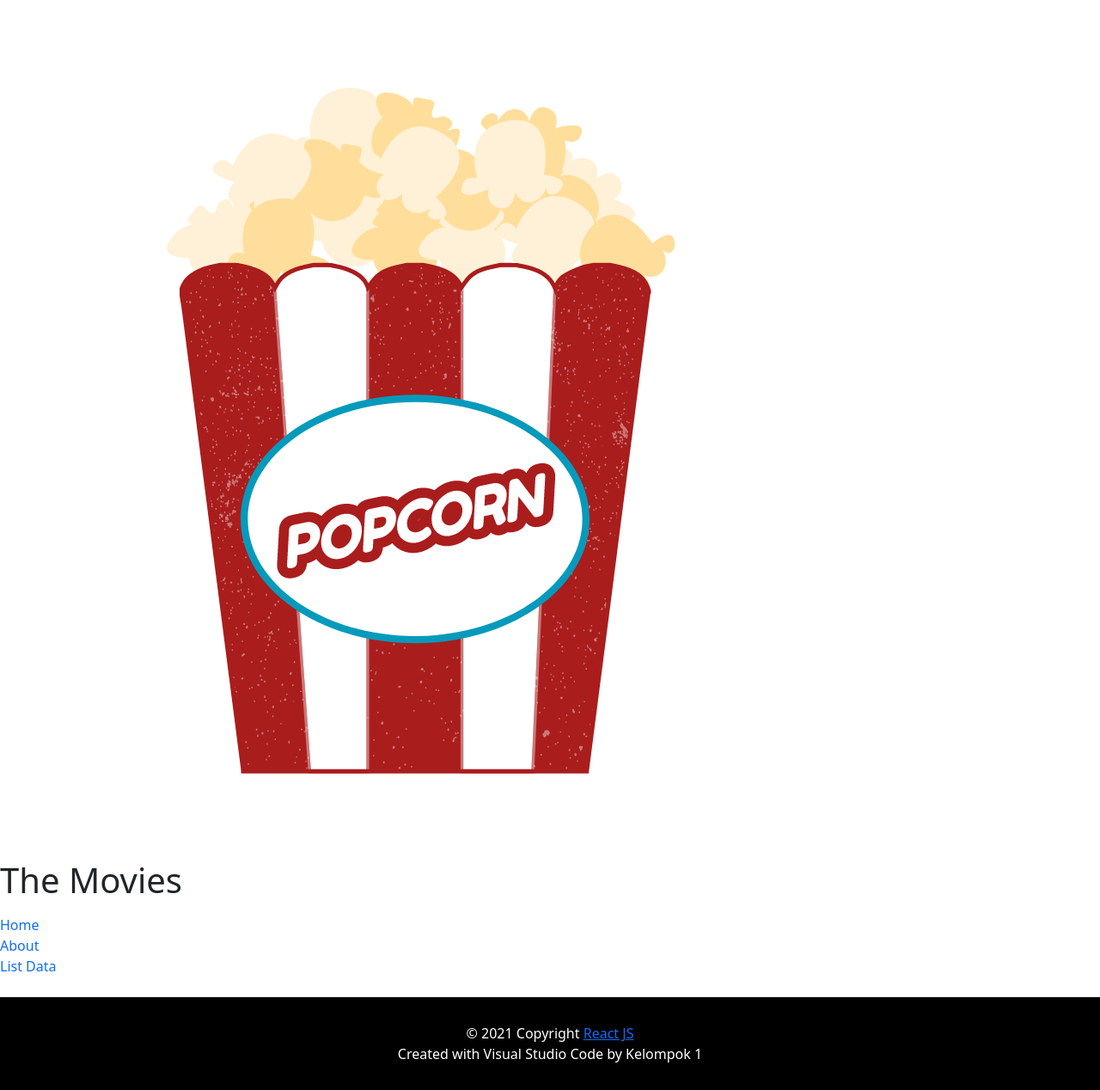
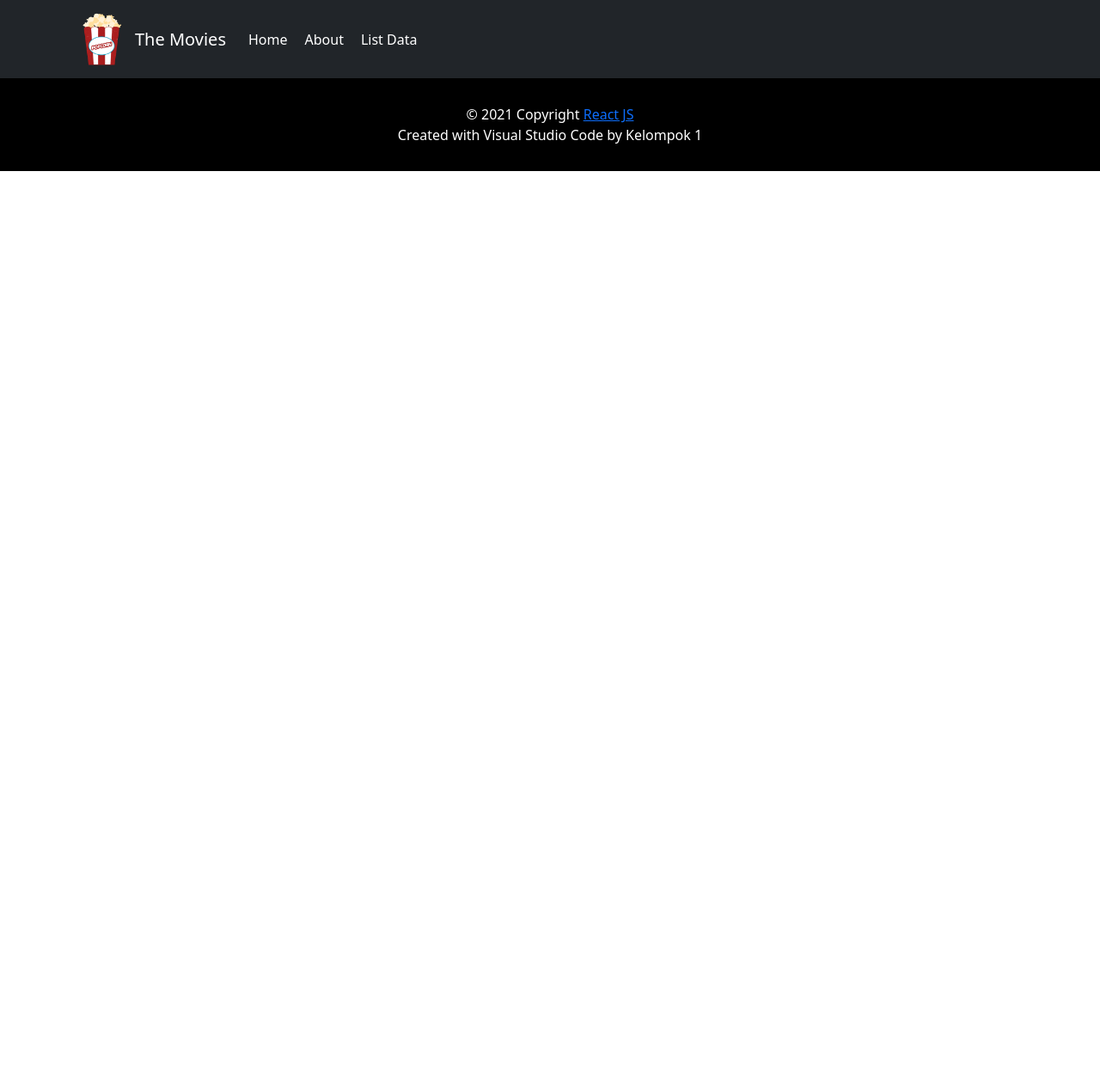
Before and after one commit to PTP-JR/kel-1, a React (Create React App) app: page / in a window 1280 px wide. Shown: the whole page at 86% size. After the commit the page ends 800 px from the top, so only its background shows below. Built offline with nearby package versions, Linux system fonts and the light colour scheme.

Commit message:
commit on 'firsty'

```diff
--- a/src/App.css
+++ b/src/App.css
@@ -3,3 +3,20 @@ Footer{
   color: white;
   padding: 30px;
 }
+
+.link-navigasi{
+  color:white;
+  font-size: 16px;
+  padding: 10px;
+}
+
+.logo{
+  width: 75px;
+  height: 75px;
+}
+
+@media (max-width:600px) {
+  Footer{
+    font-size: 12px;
+  }
+}
--- a/src/App.js
+++ b/src/App.js
@@ -3,25 +3,27 @@ import './App.css';
 import Main from './Main';
 import Logo from './assets/logo.png';
 import {Dropdown} from 'react-bootstrap';
-
+import {NavDropdown, Navbar, Container, Nav} from 'react-bootstrap';
 
 function App() {
 
   return (
     <>
-<div className="header-menu">
-<div className="header-img">
-        <img className="logo" src={Logo} alt="logo"/>
-        <h1>The Movies</h1>
-</div>
 
-<div className="menu navbar-nav">
-        <ul className="nav-link">
-        <li Link to="/" className="link-navigasi nav-item" style={{ textDecoration: 'none' }}>Home</li>
-        <li Link to="/about" className="link-navigasi nav-item" style={{ textDecoration: 'none' }}>About</li>
-        <li Link to="/listData" className="link-navigasi nav-item" style={{ textDecoration: 'none' }}>List Data</li></ul>
-        </div>
-</div>
+<Navbar collapseOnSelect expand="lg" bg="dark" variant="dark">
+  <Container>
+    <img src={Logo} className="logo" alt="logo-situs"/>
+  <Navbar.Brand href="#home">The Movies</Navbar.Brand>
+  <Navbar.Toggle aria-controls="responsive-navbar-nav" />
+  <Navbar.Collapse id="responsive-navbar-nav">
+    <Nav className="me-auto">
+    <Link to="/" className="link-navigasi" style={{ textDecoration: 'none' }}>Home</Link>
+        <Link to="/about" className="link-navigasi" style={{ textDecoration: 'none' }}>About</Link>
+        <Link to="/listData" className="link-navigasi" style={{ textDecoration: 'none' }}>List Data</Link>
+    </Nav>
+  </Navbar.Collapse>
+  </Container>
+</Navbar>
 
 
 
```
